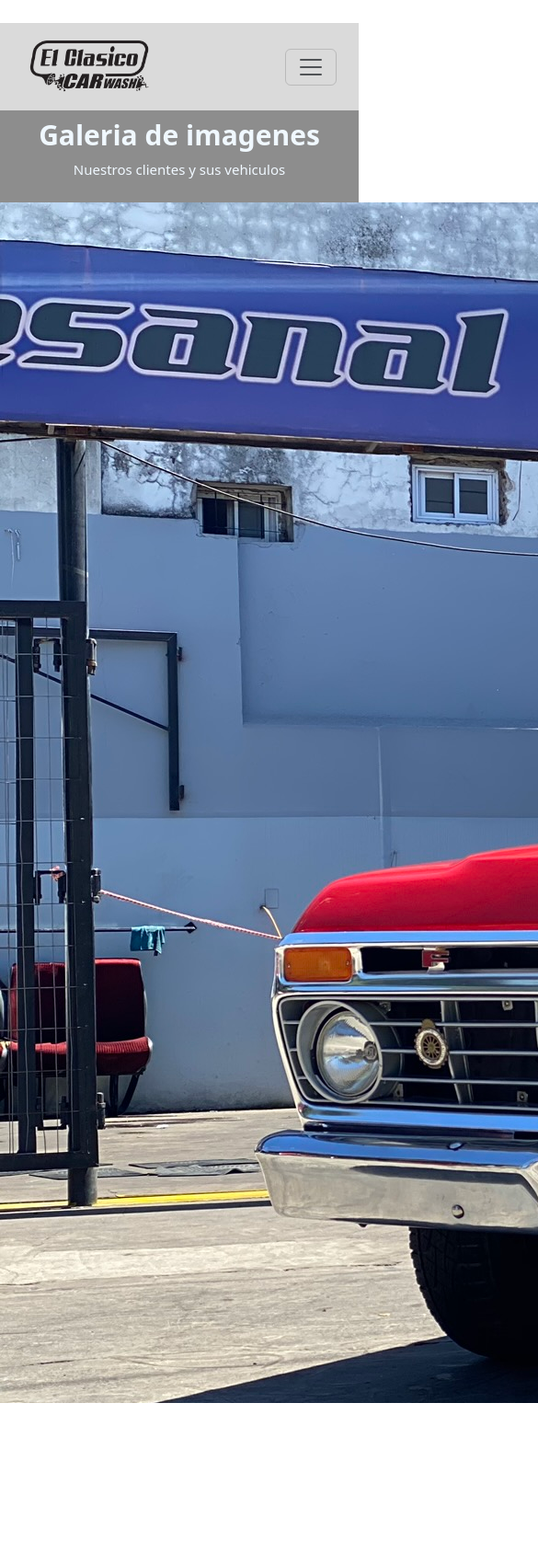
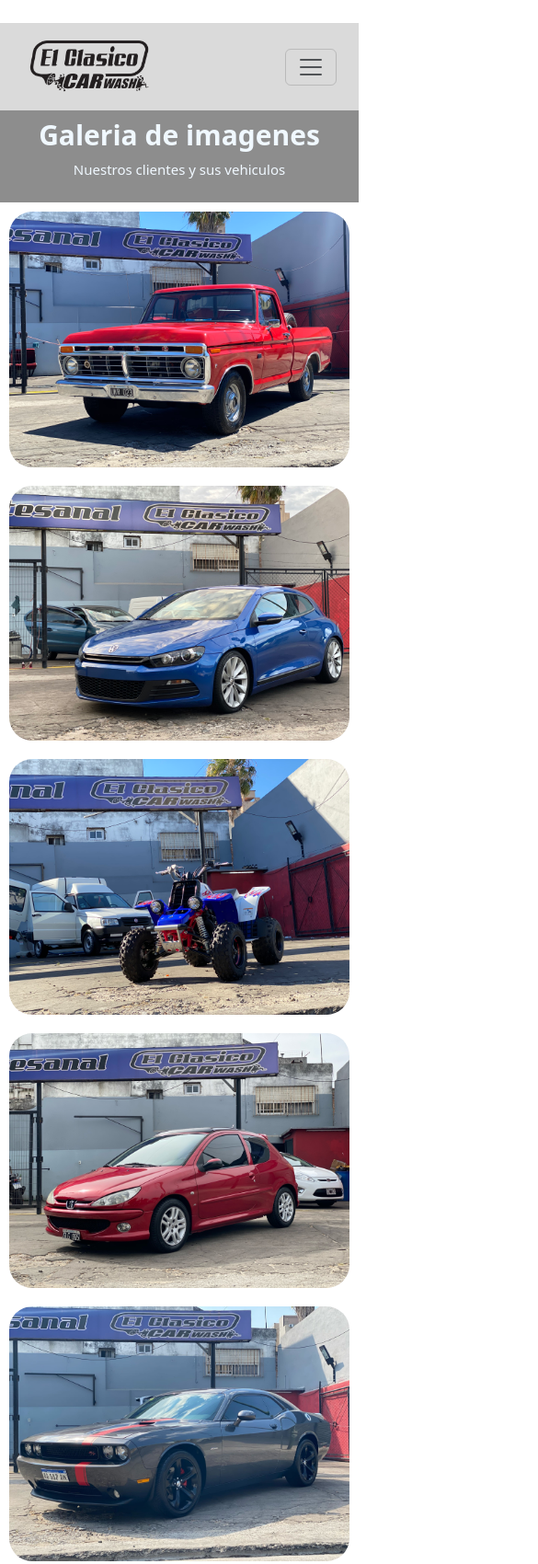
Before and after one commit to JuanFacundoSuarez/clasicomobile, a website: page pages/galeria.html in a window 390 px wide. Shown: the top 1700 px of the page at 92% size, 585 px wide, since content can reach past the window. Drawn offline with nearby package versions, Linux system fonts and the light colour scheme.

Commit message:
Add files via upload

```diff
--- a/css/style.css
+++ b/css/style.css
@@ -213,5 +213,28 @@ footer .parraFoo {
     font-size: 15px;
   }
 }
+.galeriaImg {
+  width: 100%;
+  height: 100%;
+  display: grid;
+  grid-template-columns: repeat(2, 50%);
+  grid-template-rows: auto auto auto;
+}
+.galeriaImg div {
+  padding: 10px;
+}
+.galeriaImg div img {
+  width: 100%;
+  height: auto;
+  justify-content: center;
+  border-radius: 25px;
+}
+
+@media (max-width: 760px) {
+  .galeriaImg {
+    display: flex;
+    flex-direction: column;
+  }
+}
 
 /*# sourceMappingURL=style.css.map */
--- a/pages/galeria.html
+++ b/pages/galeria.html
@@ -54,19 +54,15 @@
         <p> Nuestros clientes y sus vehiculos</p>
       </div>
 
-        <section class="galeriaImg">
-        <div class="item8"> <img class="img1" src="../assets/img/IMG_0097.JPG" alt=""></div>
-        <div class="item9"> <img class="img1" src="../assets/img/IMG_0116.JPG" alt=""></div>
-        <div class="item10"> <img class="img1" src="../assets/img/IMG_0170.JPG" alt=""></div>
-        <div class="item11"> <img class="img1" src="../assets/img/IMG_0242.JPG" alt=""></div>
-        <div class="item1"> <img class="img1" src="../assets/img/IMG_0286.JPG" alt=""></div>
-        <div class="item2"> <img class="img1" src="../assets/img/IMG_0291.JPG" alt=""></div>
-        <div class="item3"> <img class="img1" src="../assets/img/IMG_0302.JPG" alt=""></div>
-        <div class="item4"> <img class="img1" src="../assets/img/IMG_0302_1.JPG" alt=""></div>
-        <div class="item5"> <img class="img1" src="../assets/img/IMG_0304.JPG" alt=""></div>
-        <div class="item6"> <img class="img1" src="../assets/img/IMG_0308.JPG" alt=""></div>
-        <div class="item12"> <img class="img1" src="../assets/img/IMG_0261.JPG" alt=""></div>
-        <div class="item13"> <img class="img1" src="../assets/img/IMG_0279.JPG" alt=""></div>
+      <section class="galeriaImg">
+
+        <div > <img  src="../assets/img/IMG_0097.JPG" alt=""></div>
+        <div > <img  src="../assets/img/IMG_0116.JPG" alt=""></div>
+        <div > <img  src="../assets/img/IMG_0170.JPG" alt=""></div>
+        <div > <img  src="../assets/img/IMG_0242.JPG" alt=""></div>
+        <div > <img  src="../assets/img/IMG_0261.jpg" alt=""></div>
+        <div > <img  src="../assets/img/IMG_0279.jpg" alt=""></div>
+
 
       </section>
 
```
Also changed, not shown: pages/siliconas.html (+9 -9 lines), assets/img/IMG_0097.jpg (added), assets/img/IMG_0116.jpg (added), assets/img/IMG_0170.jpg (added), assets/img/IMG_0242.jpg (added), assets/img/IMG_0261.jpg (added), assets/img/IMG_0279.jpg (added), 1 other file.
